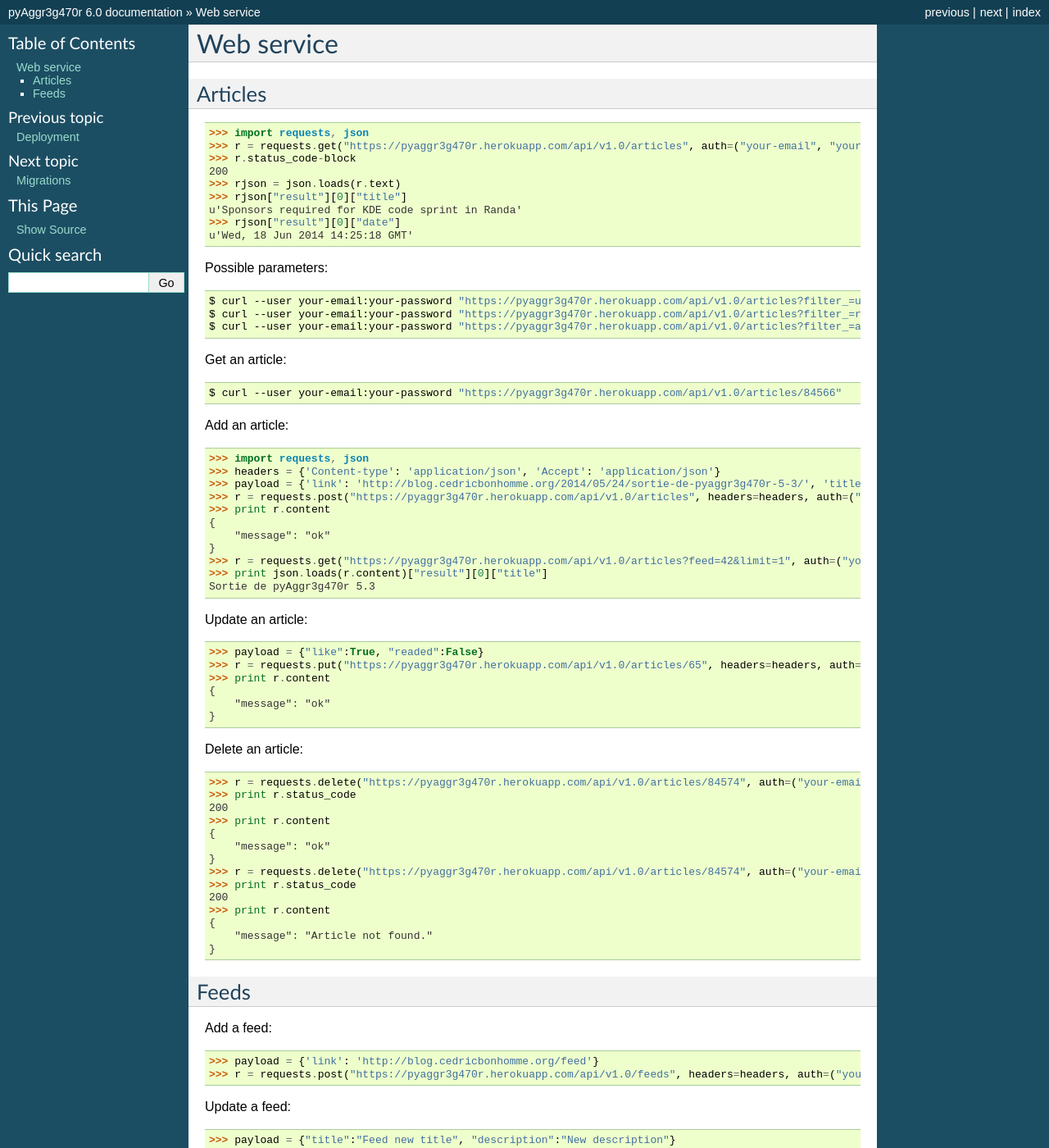
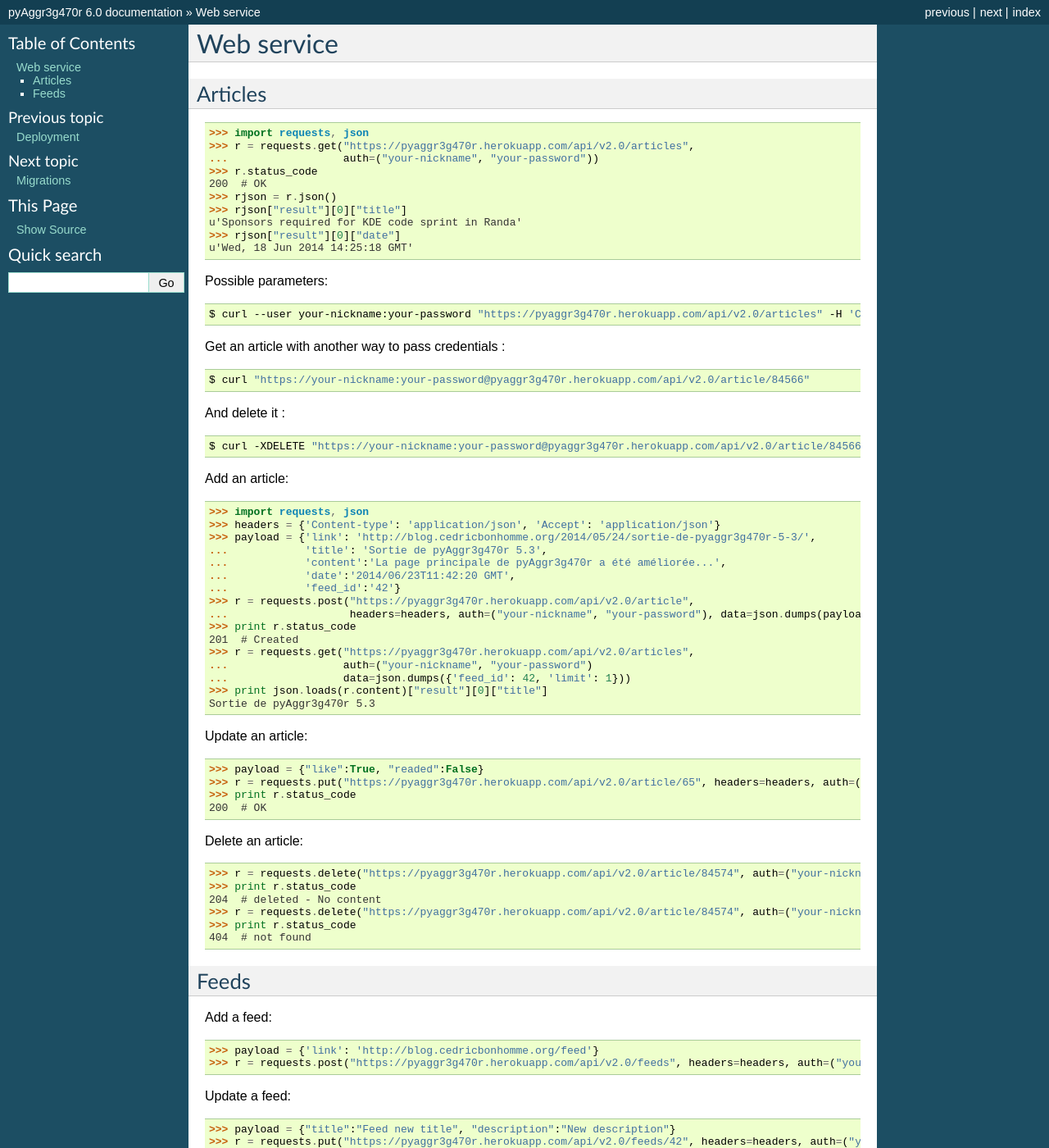
Before and after one commit to cedricbonhomme/newspipe, a Sphinx documentation site: the page built from documentation/web-services.rst, in a window 1280 px wide and 1400 px high. Shown: the whole window at 82% size. Built offline with Sphinx 7.4.7, drawn with Linux system fonts in a browser that asks for light colours; some of the changed text lies outside the part shown.

```diff
--- a/bootstrap.py
+++ b/bootstrap.py
@@ -21,14 +21,14 @@ def set_logging(log_path, log_level=logging.DEBUG,
     logger.addHandler(handler)
     logger.setLevel(log_level)
 
-set_logging(conf.LOG_PATH)
-
 from flask import Flask
 from flask.ext.sqlalchemy import SQLAlchemy
 
 # Create Flask application
 application = Flask('pyaggr3g470r')
 application.debug = conf.WEBSERVER_DEBUG
+set_logging(conf.LOG_PATH, log_level=logging.DEBUG if conf.WEBSERVER_DEBUG
+                                else logging.INFO)
 
 # Create dummy secrey key so we can use sessions
 application.config['SECRET_KEY'] = getattr(conf, 'WEBSERVER_SECRET', None)
--- a/documentation/deployment.rst
+++ b/documentation/deployment.rst
@@ -92,6 +92,7 @@ If you want to use PostgreSQL
 .. code-block:: bash
 
     $ sudo apt-get install postgresql postgresql-server-dev-9.3 postgresql-client
+    $ pip install psycopg2
     $ echo "127.0.0.1:5432:aggregator:pgsqluser:pgsqlpwd" > ~/.pgpass
     $ chmod 700 ~/.pgpass
     $ sudo -u postgres createuser pgsqluser --no-superuser --createdb --no-createrole
--- a/documentation/web-services.rst
+++ b/documentation/web-services.rst
@@ -7,10 +7,11 @@ Articles
 .. code-block:: python
 
     >>> import requests, json
-    >>> r = requests.get("https://pyaggr3g470r.herokuapp.com/api/v1.0/articles", auth=("your-email", "your-password"))
-    >>> r.status_code-block
-    200
-    >>> rjson = json.loads(r.text)
+    >>> r = requests.get("https://pyaggr3g470r.herokuapp.com/api/v2.0/articles",
+    ...                  auth=("your-nickname", "your-password"))
+    >>> r.status_code
+    200  # OK
+    >>> rjson = r.json()
     >>> rjson["result"][0]["title"]
     u'Sponsors required for KDE code sprint in Randa'
     >>> rjson["result"][0]["date"]
@@ -20,15 +21,19 @@ Possible parameters:
 
 .. code-block:: bash
 
-    $ curl --user your-email:your-password "https://pyaggr3g470r.herokuapp.com/api/v1.0/articles?filter_=unread&feed=24"
-    $ curl --user your-email:your-password "https://pyaggr3g470r.herokuapp.com/api/v1.0/articles?filter_=read&feed=24&limit=20"
-    $ curl --user your-email:your-password "https://pyaggr3g470r.herokuapp.com/api/v1.0/articles?filter_=all&feed=24&limit=20"
+    $ curl --user your-nickname:your-password "https://pyaggr3g470r.herokuapp.com/api/v2.0/articles" -H 'Content-Type: application/json' --data='{"feed": 24}'
 
-Get an article:
+Get an article with another way to pass credentials :
 
 .. code-block:: bash
 
-    $ curl --user your-email:your-password "https://pyaggr3g470r.herokuapp.com/api/v1.0/articles/84566"
+    $ curl "https://your-nickname:your-password@pyaggr3g470r.herokuapp.com/api/v2.0/article/84566"
+
+And delete it :
+
+.. code-block:: bash
+
+    $ curl -XDELETE "https://your-nickname:your-password@pyaggr3g470r.herokuapp.com/api/v2.0/article/84566"
 
 Add an article:
 
@@ -36,13 +41,18 @@ Add an article:
 
     >>> import requests, json
     >>> headers = {'Content-type': 'application/json', 'Accept': 'application/json'}
-    >>> payload = {'link': 'http://blog.cedricbonhomme.org/2014/05/24/sortie-de-pyaggr3g470r-5-3/', 'title': 'Sortie de pyAggr3g470r 5.3', 'content':'La page principale de pyAggr3g470r a été améliorée...', 'date':'06/23/2014 11:42 AM', 'feed_id':'42'}
-    >>> r = requests.post("https://pyaggr3g470r.herokuapp.com/api/v1.0/articles", headers=headers, auth=("your-email", "your-password"), data=json.dumps(payload))
-    >>> print r.content
-    {
-        "message": "ok"
-    }
-    >>> r = requests.get("https://pyaggr3g470r.herokuapp.com/api/v1.0/articles?feed=42&limit=1", auth=("your-email", "your-password"))
+    >>> payload = {'link': 'http://blog.cedricbonhomme.org/2014/05/24/sortie-de-pyaggr3g470r-5-3/',
+    ...            'title': 'Sortie de pyAggr3g470r 5.3',
+    ...            'content':'La page principale de pyAggr3g470r a été améliorée...',
+    ...            'date':'2014/06/23T11:42:20 GMT',
+    ...            'feed_id':'42'}
+    >>> r = requests.post("https://pyaggr3g470r.herokuapp.com/api/v2.0/article",
+    ...                   headers=headers, auth=("your-nickname", "your-password"), data=json.dumps(payload))
+    >>> print r.status_code
+    201  # Created
+    >>> r = requests.get("https://pyaggr3g470r.herokuapp.com/api/v2.0/articles",
+    ...                  auth=("your-nickname", "your-password")
+    ...                  data=json.dumps({'feed_id': 42, 'limit': 1}))
     >>> print json.loads(r.content)["result"][0]["title"]
     Sortie de pyAggr3g470r 5.3
 
@@ -51,30 +61,20 @@ Update an article:
 .. code-block:: python
 
     >>> payload = {"like":True, "readed":False}
-    >>> r = requests.put("https://pyaggr3g470r.herokuapp.com/api/v1.0/articles/65", headers=headers, auth=("your-email", "your-password"), data=json.dumps(payload))
-    >>> print r.content
-    {
-        "message": "ok"
-    }
+    >>> r = requests.put("https://pyaggr3g470r.herokuapp.com/api/v2.0/article/65", headers=headers, auth=("your-nickname", "your-password"), data=json.dumps(payload))
+    >>> print r.status_code
+    200  # OK
 
 Delete an article:
 
 .. code-block:: python
 
-    >>> r = requests.delete("https://pyaggr3g470r.herokuapp.com/api/v1.0/articles/84574", auth=("your-email", "your-password"))
+    >>> r = requests.delete("https://pyaggr3g470r.herokuapp.com/api/v2.0/article/84574", auth=("your-nickname", "your-password"))
     >>> print r.status_code
-    200
-    >>> print r.content
-    {
-        "message": "ok"
-    }
-    >>> r = requests.delete("https://pyaggr3g470r.herokuapp.com/api/v1.0/articles/84574", auth=("your-email", "your-password"))
+    204  # deleted - No content
+    >>> r = requests.delete("https://pyaggr3g470r.herokuapp.com/api/v2.0/article/84574", auth=("your-nickname", "your-password"))
     >>> print r.status_code
-    200
-    >>> print r.content
-    {
-        "message": "Article not found."
-    }
+    404  # not found
 
 Feeds
 -----
@@ -84,17 +84,17 @@ Add a feed:
 .. code-block:: python
 
     >>> payload = {'link': 'http://blog.cedricbonhomme.org/feed'}
-    >>> r = requests.post("https://pyaggr3g470r.herokuapp.com/api/v1.0/feeds", headers=headers, auth=("your-email", "your-password"), data=json.dumps(payload))
+    >>> r = requests.post("https://pyaggr3g470r.herokuapp.com/api/v2.0/feeds", headers=headers, auth=("your-nickname", "your-password"), data=json.dumps(payload))
 
 Update a feed:
 
 .. code-block:: python
 
     >>> payload = {"title":"Feed new title", "description":"New description"}
-    >>> r = requests.put("https://pyaggr3g470r.herokuapp.com/api/v1.0/feeds/42", headers=headers, auth=("your-email", "your-password"), data=json.dumps(payload))
+    >>> r = requests.put("https://pyaggr3g470r.herokuapp.com/api/v2.0/feeds/42", headers=headers, auth=("your-nickname", "your-password"), data=json.dumps(payload))
 
 Delete a feed:
 
 .. code-block:: python
 
-    >>> r = requests.delete("https://pyaggr3g470r.herokuapp.com/api/v1.0/feeds/29", auth=("your-email", "your-password"))
+    >>> r = requests.delete("https://pyaggr3g470r.herokuapp.com/api/v2.0/feeds/29", auth=("your-nickname", "your-password"))
--- a/requirements.txt
+++ b/requirements.txt
@@ -21,3 +20,4 @@ python-postmark
 whoosh
 python-dateutil
 alembic
+requests-futures==0.9.5
--- a/runserver.py
+++ b/runserver.py
@@ -45,7 +45,7 @@ from flask.ext.restful import Api
 from flask import g
 
 with application.app_context():
-    g.api = Api(application, prefix='/api/v1.0')
+    g.api = Api(application, prefix='/api/v2.0')
     g.babel = babel
     g.allowed_file = allowed_file
     g.db = db
```
Also changed, not shown: other parts of requirements.txt (+0 -1 lines), pyaggr3g470r/static/js/articles.js (+5 -3 lines), 9 other files.
